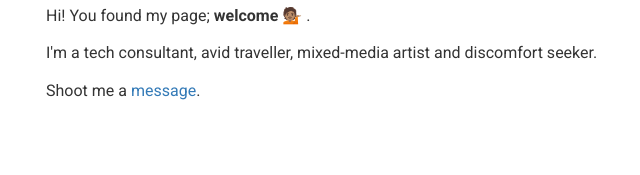
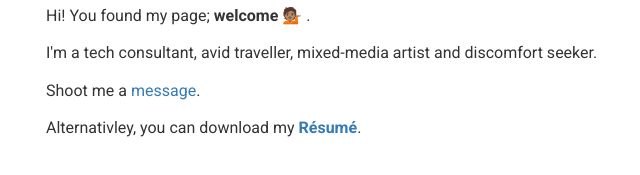
Before and after one commit to ayvi/ayvi.ca, a plain HTML site: page index.html in a window 1280 px wide. Shown: the part 369-544 px from the top of the page, without its empty margins (54-694 px from the left). Drawn offline with nearby package versions, Linux system fonts and the light colour scheme.

Commit message:
Update index.html

```diff
--- a/index.html
+++ b/index.html
@@ -29,6 +29,7 @@
 	    <h5>Hi! You found my page; <b> welcome &#128129;&#127997;</b> . </h5>
 	    <h5>I'm a tech consultant, avid traveller, mixed-media artist and discomfort seeker.    </h5>
 	    <h5> Shoot me a <a href="mailto:ayvi.islam@gmail.com">message</a>.</h5>
+	    <h5> Alternativley, you can download my <b><a href="Ayvi-CV.pdf">Résumé</a></b>.</h5>
 	</div>
 
 </body>
```
